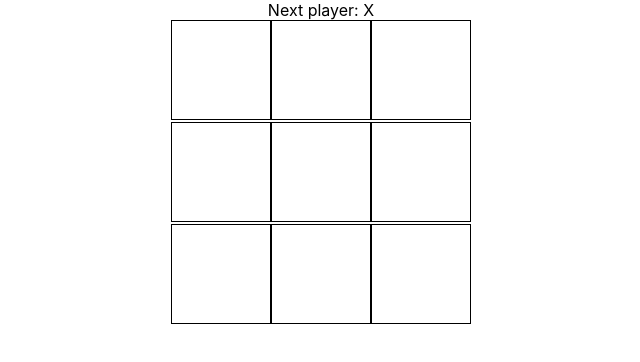
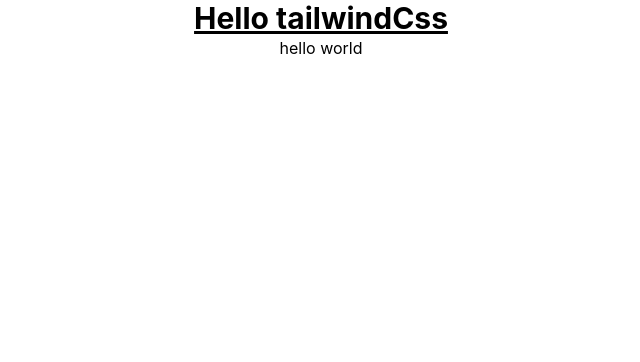
Before and after one commit to ranger1112/TedReading, a React (Create React App) app: page / in a window 1280 px wide. Shown: the top 362 px of the page, without its empty margins (319-959 px from the left). Built offline with nearby package versions, Linux system fonts and the light colour scheme.

Commit message:
feat:引入 tailwindcss

```diff
--- a/package.json
+++ b/package.json
@@ -32,5 +32,8 @@
       "last 1 firefox version",
       "last 1 safari version"
     ]
+  },
+  "devDependencies": {
+    "tailwindcss": "^3.4.17"
   }
 }
--- a/src/App.css
+++ b/src/App.css
@@ -1,38 +1,7 @@
+@tailwind base;
+@tailwind components;
+@tailwind utilities;
+
 .App {
   text-align: center;
 }
-
-.App-logo {
-  height: 40vmin;
-  pointer-events: none;
-}
-
-@media (prefers-reduced-motion: no-preference) {
-  .App-logo {
-    animation: App-logo-spin infinite 20s linear;
-  }
-}
-
-.App-header {
-  background-color: #282c34;
-  min-height: 100vh;
-  display: flex;
-  flex-direction: column;
-  align-items: center;
-  justify-content: center;
-  font-size: calc(10px + 2vmin);
-  color: white;
-}
-
-.App-link {
-  color: #61dafb;
-}
-
-@keyframes App-logo-spin {
-  from {
-    transform: rotate(0deg);
-  }
-  to {
-    transform: rotate(360deg);
-  }
-}
--- a/src/App.js
+++ b/src/App.js
@@ -1,12 +1,13 @@
 import './App.css';
-import Board from "./components/Board";
-
 
 
 function App() {
     return (
         <div className="App">
-            <Board></Board>
+            <h1 className="text-3xl font-bold underline">
+               Hello tailwindCss
+            </h1>
+            <div>hello world</div>
         </div>
     );
 }
--- a/src/components/Board.jsx
+++ /dev/null
@@ -1,75 +0,0 @@
-import '../index.css'
-import {useState} from "react";
-
-function Square({value, onSquareClick}) {
-    return <button className="square" onClick={onSquareClick}> { value } </button>
-}
-
-function calculateWinner(squares) {
-    const lines = [
-        [0, 1, 2],
-        [3, 4, 5],
-        [6, 7, 8],
-        [0, 3, 6],
-        [1, 4, 7],
-        [2, 5, 8],
-        [0, 4, 8],
-        [2, 4, 6],
-    ]
-    for (let i = 0; i < lines.length; i++) {
-        const [a, b, c] = lines[i]
-        if (squares[a] && squares[a] === squares[b] && squares[a] === squares[c]) {
-            return squares[a]
-        }
-    }
-    return null
-}
-export default function Board() {
-
-    const [xIsNext, setXIsNext] = useState(true)
-    const [squares, setSquares] = useState(Array(9).fill(null))
-
-    const winner = calculateWinner(squares)
-    let status;
-    if (winner) {
-        status = "Winner: " + winner
-    } else {
-        status = "Next player: " + (xIsNext ? "X" : "O")
-    }
-
-    function handleClick(i) {
-        console.log(squares[i])
-        if (squares[i] || calculateWinner(squares)) {
-            return
-        }
-        const nextSquares = squares.slice()
-        if (xIsNext) {
-            nextSquares[i] = "X"
-        } else {
-            nextSquares[i] = "O"
-        }
-        setSquares(nextSquares)
-        setXIsNext(!xIsNext)
-    }
-
-    return (
-        <>
-            <div className="status">{ status }</div>
-            <div className="board-row">
-                <Square value={squares[0]} onSquareClick={() => handleClick(0)}></Square>
-                <Square value={squares[1]} onSquareClick={() => handleClick(1)}></Square>
-                <Square value={squares[2]} onSquareClick={() => handleClick(2)}></Square>
-            </div>
-            <div className="board-row">
-                <Square value={squares[3]} onSquareClick={() => handleClick(3)}></Square>
-                <Square value={squares[4]} onSquareClick={() => handleClick(4)}></Square>
-                <Square value={squares[5]} onSquareClick={() => handleClick(5)}></Square>
-            </div>
-            <div className="board-row">
-                <Square value={squares[6]} onSquareClick={() => handleClick(6)}></Square>
-                <Square value={squares[7]} onSquareClick={() => handleClick(7)}></Square>
-                <Square value={squares[8]} onSquareClick={() => handleClick(8)}></Square>
-            </div>
-        </>
-    )
-}
--- /dev/null
+++ b/tailwind.config.js
@@ -0,0 +1,8 @@
+/** @type {import('tailwindcss').Config} */
+module.exports = {
+  content: ["./src/**/*.{html,js}"],
+  theme: {
+    extend: {},
+  },
+  plugins: [],
+}
```
Also changed, not shown: src/components/MyApp.jsx (deleted, +0 -25 lines), 1 other file (tests, documents, lock files or other folders).
